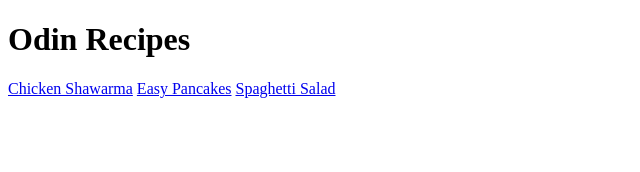
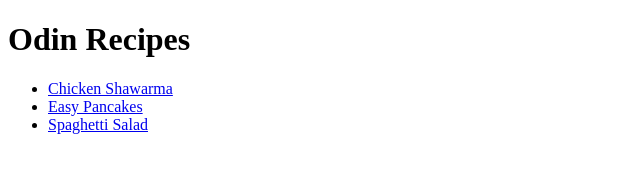
Before and after one commit to Michael-021/odin-recipes, a plain HTML site: page index.html in a window 1280 px wide. Shown: the whole page, without its empty margins (0-640 px from the left). Drawn offline with Linux system fonts and the light colour scheme.

Commit message:
Place recipe links in an unordered list

```diff
--- a/index.html
+++ b/index.html
@@ -7,8 +7,10 @@
   </head>
   <body>
     <h1>Odin Recipes</h1>
-    <a href="recipes/Chicken-shawarma.html">Chicken Shawarma</a>
-    <a href="recipes/easy-pancakes.html">Easy Pancakes</a>
-    <a href="recipes/spaghetti-salad.html">Spaghetti Salad</a>
+    <ul>
+      <li><a href="recipes/Chicken-shawarma.html">Chicken Shawarma</a></li>
+      <li><a href="recipes/easy-pancakes.html">Easy Pancakes</a></li>
+      <li><a href="recipes/spaghetti-salad.html">Spaghetti Salad</a></li>
+    </ul>
   </body>
 </html>
```
